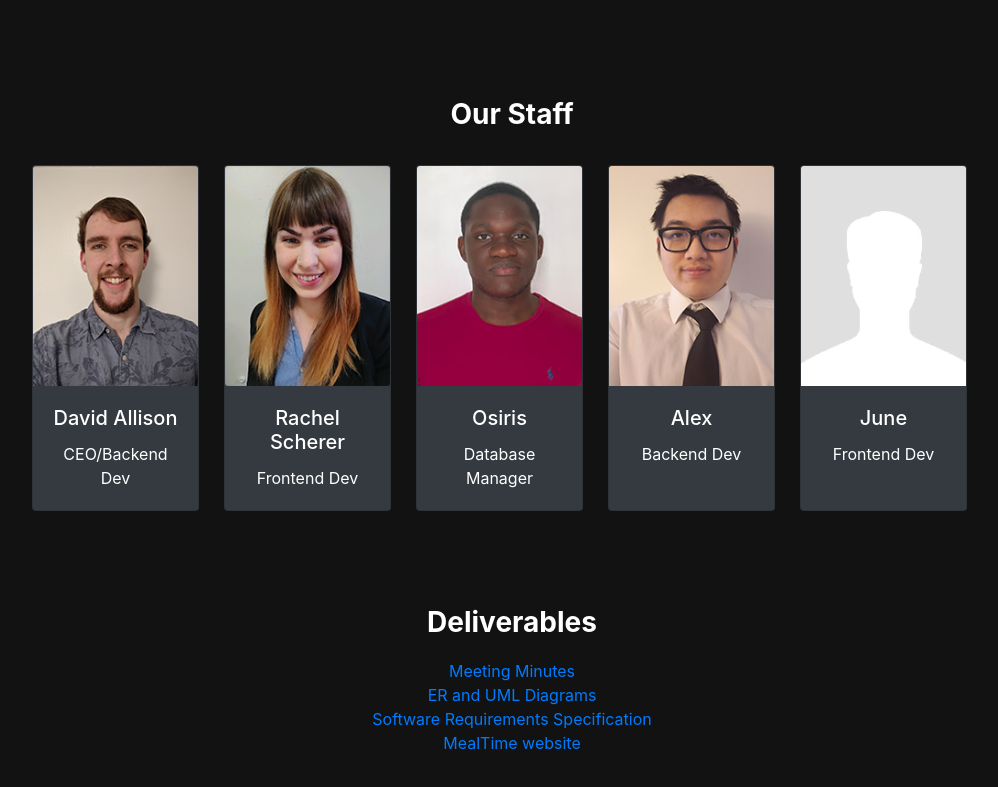
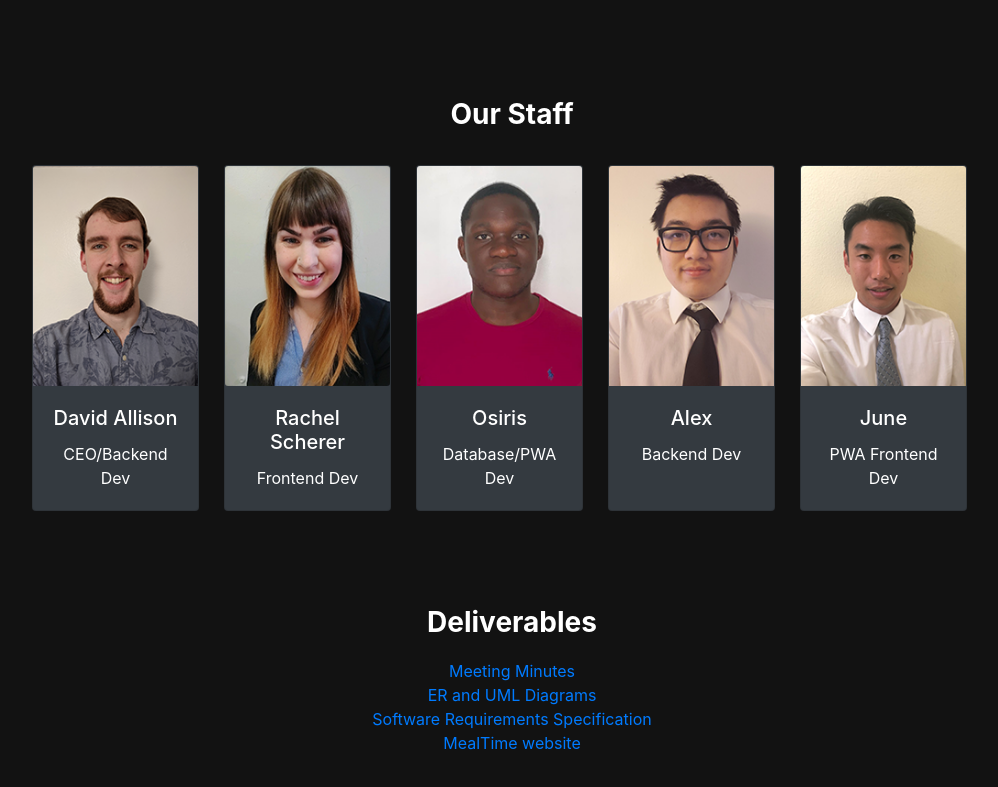
Before and after one commit to rachelscherer/kodeopwebsite, a React (Create React App) app: page / in a window 1280 px wide. Shown: the part 1086-1873 px from the top of the page, without its empty margins (128-1126 px from the left). Built offline with nearby package versions, Linux system fonts and the light colour scheme.

Commit message:
Added June's pic, changed text, and upgraded acorn and minimist

```diff
--- a/package.json
+++ b/package.json
@@ -7,9 +7,11 @@
     "@testing-library/jest-dom": "^4.2.4",
     "@testing-library/react": "^9.3.2",
     "@testing-library/user-event": "^7.1.2",
+    "acorn": "^7.1.1",
     "bootstrap": "^4.4.1",
     "create-react-app": "^3.3.1",
     "gh-pages": "^2.2.0",
+    "minimist": "^1.2.5",
     "react": "^16.12.0",
     "react-bootstrap": "^1.0.0-beta.16",
     "react-dom": "^16.12.0",
--- a/src/App.js
+++ b/src/App.js
@@ -6,8 +6,8 @@ import stock_startup from "./assets/stockimage_startup.png";
 import rachel from "./assets/rachel.png";
 import david from "./assets/david.png";
 import alex from "./assets/alex.png";
-import osiris from "./assets/osiris.png"
-import defaultpic from "./assets/default.png";
+import osiris from "./assets/osiris.png";
+import june from "./assets/june.png";
 import "./App.css";
 
 function App() {
@@ -85,7 +85,7 @@ function App() {
             <Card.Img variant="top" src={osiris} />
             <Card.Body>
               <Card.Title>Osiris</Card.Title>
-              <Card.Text>Database Manager</Card.Text>
+              <Card.Text>Database/PWA Dev</Card.Text>
             </Card.Body>
           </Card>
           <Card className="card" bg="dark" text="white">
@@ -96,10 +96,10 @@ function App() {
             </Card.Body>
           </Card>
           <Card className="card" bg="dark" text="white">
-            <Card.Img variant="top" src={defaultpic} />
+            <Card.Img variant="top" src={june} />
             <Card.Body>
               <Card.Title>June</Card.Title>
-              <Card.Text>Frontend Dev</Card.Text>
+              <Card.Text>PWA Frontend Dev</Card.Text>
             </Card.Body>
           </Card>
         </div>
```
Also changed, not shown: src/assets/june.png (added), 1 other file (tests, documents, lock files or other folders).
